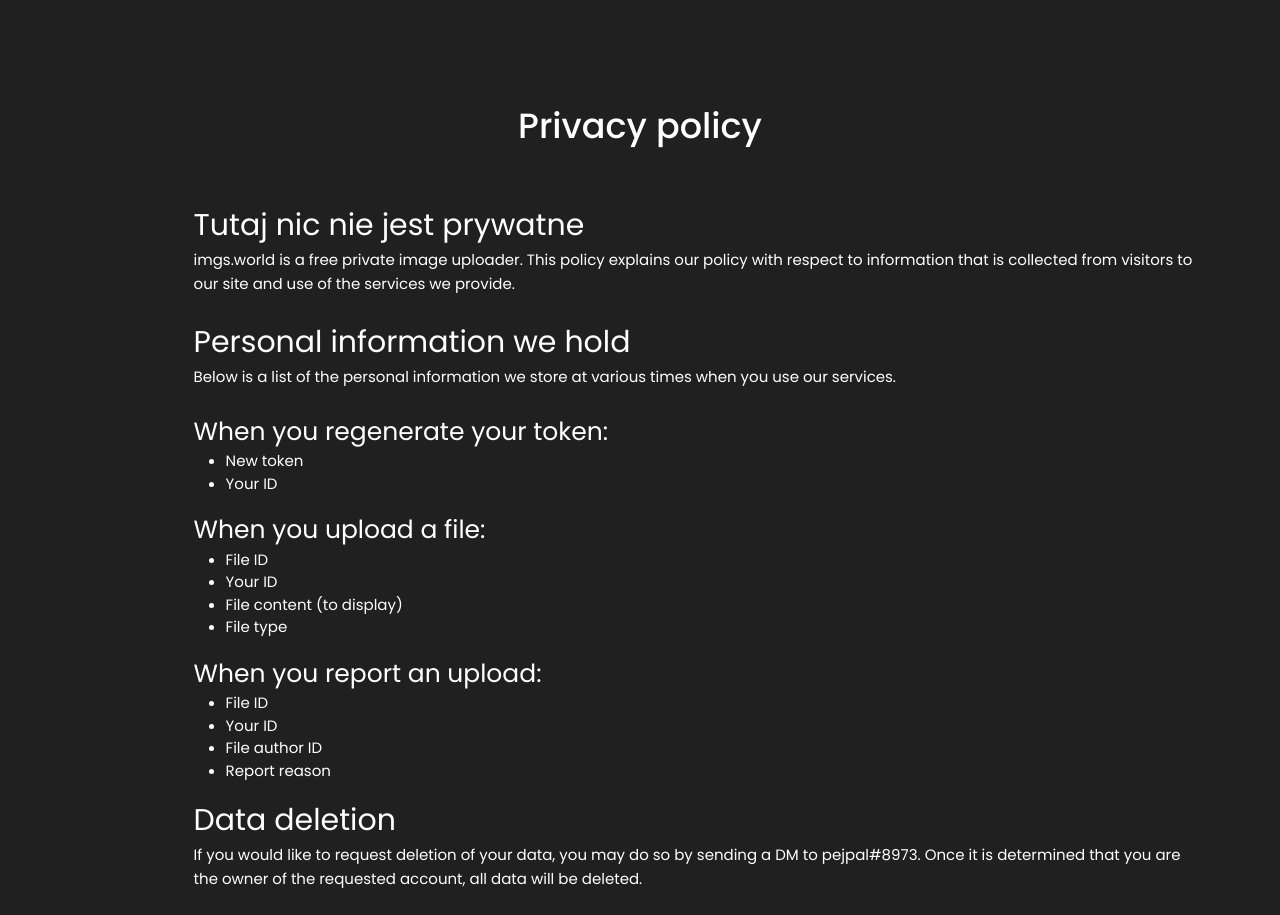
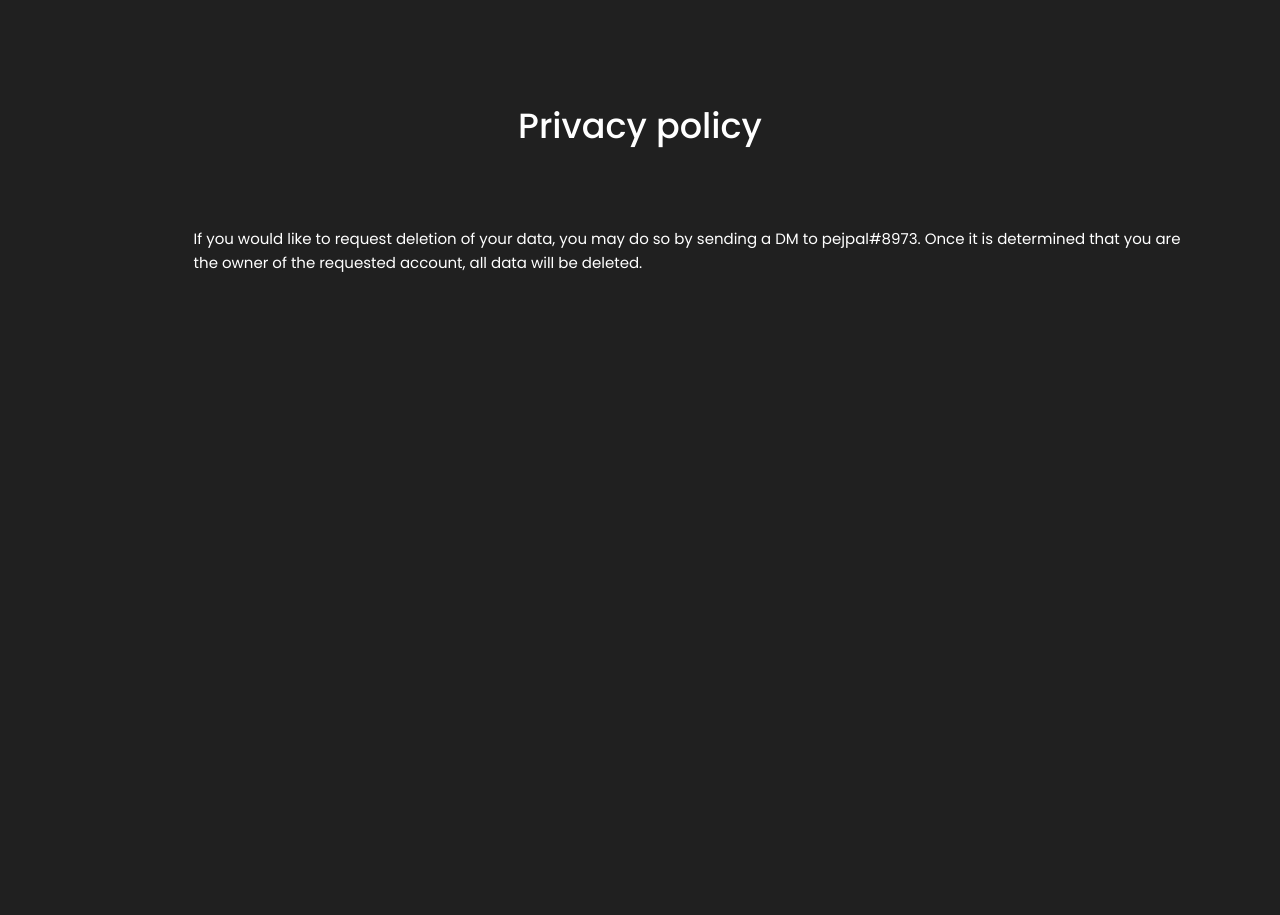
Before and after one commit to Pijoters/wlasnietak, a plain HTML site: page privacy.html in a window 1280 px wide. Shown: the part 72-987 px from the top of the page. After the commit the page ends 800 px from the top, so only its background shows below. Drawn offline with Linux system fonts and the light colour scheme.

Commit message:
Update privacy.html

```diff
--- a/privacy.html
+++ b/privacy.html
@@ -58,34 +58,6 @@
         <h1>Privacy policy</h1>
         <br><br>
         <div style="text-align: left; padding-left: 10%">
-            <span style="font-size: 30px">Tutaj nic nie jest prywatne</span>
-            <br>
-            <span style="font-size: 15px">imgs.world is a free private image uploader. This policy explains our policy with respect to information that is collected from visitors to our site and use of the services we provide.</span>
-            <br><br>
-            <span style="font-size: 30px">Personal information we hold</span>
-            <br>
-            <span style="font-size: 15px">Below is a list of the personal information we store at various times when you use our services.</span>
-            <br><br>
-            <span style="font-size: 25px">When you regenerate your token:</span>
-            <ul style="font-size: 15px">
-                <li>New token</li>
-                <li>Your ID</li>
-            </ul>
-            <span style="font-size: 25px">When you upload a file:</span>
-            <ul style="font-size: 15px">
-                <li>File ID</li>
-                <li>Your ID</li>
-                <li>File content (to display)</li>
-                <li>File type</li>
-            </ul>
-            <span style="font-size: 25px">When you report an upload:</span>
-            <ul style="font-size: 15px">
-                <li>File ID</li>
-                <li>Your ID</li>
-                <li>File author ID</li>
-                <li>Report reason</li>
-            </ul>
-            <span style="font-size: 30px">Data deletion</span>
             <br>
             <span style="font-size: 15px">If you would like to request deletion of your data, you may do so by sending a DM to pejpal#8973. Once it is determined that you are the owner of the requested account, all data will be deleted.</span>
             <br><br>
```
